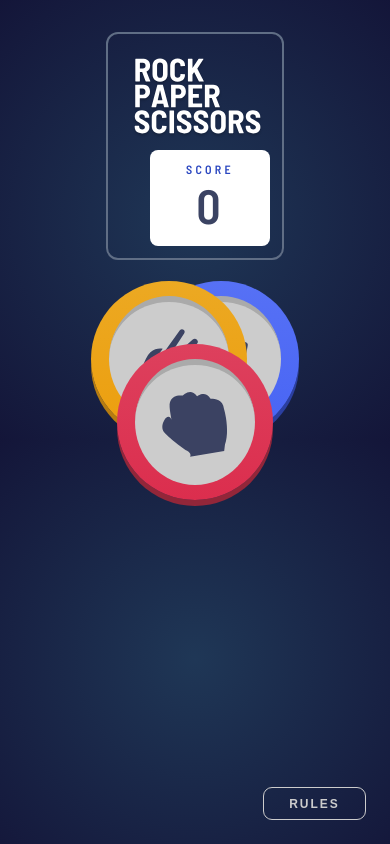
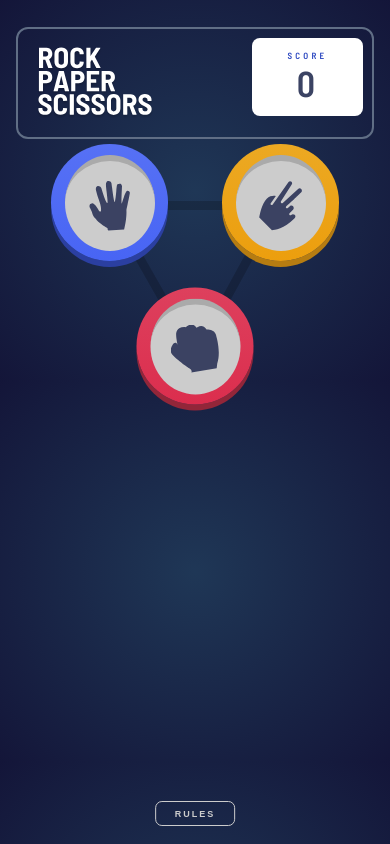
Before and after one commit to InspecteurC/rock-paper-scissors, a plain HTML site: page index.html in a window 390 px wide. Drawn offline with Linux system fonts and the light colour scheme.

Commit message:
Responsive

```diff
--- a/script.js
+++ b/script.js
@@ -29,7 +29,7 @@ function changeStep() {
             Array.from(document.getElementsByClassName('icon')).forEach(function(Icon) {
                 Icon.removeEventListener('click', stepOne,true);
             });
-            setTimeout(() => stepTwo(), 3000);
+            setTimeout(() => stepTwo(), 2000);
             break;
         case 3:
             setTimeout(() => stepThree(), 3000);
--- a/style.css
+++ b/style.css
@@ -12,9 +12,9 @@ header {
     overflow: auto;
     height: -moz-fit-content;
     height: fit-content;
-    width: 40%;
+    width: 20em;
     margin: auto;
-    margin-top: 32px;
+    margin-top: 1.5em;
     padding: 0.5em;
     border: 2px solid hsl(217, 16%, 45%);
     border-radius: 12px;
@@ -22,9 +22,9 @@ header {
 #logo {
     display: block;
     float: left;
-    height: 80px;
+    height: 4em;
     width: auto;
-    margin: 12px;
+    margin: 0.5em;
 }
 div {
     display: block;
@@ -58,8 +58,7 @@ div {
 #triangle {
     display: block;
     height: auto;
-    width: 15%;
-    margin-top: 5em;
+    width: 10em;
 }
 
 .icon img{
@@ -68,6 +67,12 @@ div {
 }
 .step{
     position: relative;
+}
+#step1{
+    width: 10em;
+    height: 10em;
+    margin-top:5em;
+    position:relative;
 }
 #rulesButton {
     position: absolute;
@@ -140,8 +145,8 @@ footer button:hover {
     border-top: #AAA solid 6px;
 }
 .step1.paperIcon {
-    top: 12%;
-    left:36%;
+    top: -27%;
+    left:-30%;
 }
 .paperIcon {
     box-shadow: 0px 6px  hsl(230, 58%, 40%);
@@ -152,8 +157,8 @@ footer button:hover {
     background:         linear-gradient(hsl(230, 89%, 65%), hsl(230, 89%, 62%));
 }
 .step1.scissorsIcon {
-    top: 12%;
-    right:36%;
+    top: -27%;
+    right:-30%;
 }
 .scissorsIcon {
     box-shadow: 0px 6px  hsl(39, 83%, 39%);
@@ -164,7 +169,7 @@ footer button:hover {
     background:         linear-gradient(hsl(40, 84%, 53%), hsl(39, 89%, 49%));
 }
 .step1.rockIcon {
-    bottom: 5%;
+    bottom: 15%;
     right:50%;
     transform: translate(50%,50%);
 }
@@ -248,3 +253,62 @@ p {
                 0 0 0 5em rgba(255,255,255,0.05),
                 0 0 0 7.5em rgba(255,255,255,0.025);
 }
+@media screen and (max-width: 511px) {
+    body {
+        font-size: 18px;
+    }
+/*    .housePicked {
+        float: right;
+    }
+    .youPicked {
+        float: left;
+    }*/
+    #step1{
+        width: 10em;
+        height: 10em;
+        margin-top:3em;
+        position:relative;
+    }
+    #step2, #step3, #step4 {
+        width: 90%;
+        height: auto;
+        display: table;
+    }
+
+    .icon {
+        float:left;
+    }
+    .houseObject {
+        float:right;
+        right:0;
+        left:0;
+        bottom:0;
+        top:0;
+    }
+    #step4 .houseObject {
+        left: 0;
+    }
+    header {
+        width: 90%;
+    }
+    #rulesButton {
+        position: absolute;
+        bottom: none;
+        right: 50%;
+        transform: translate(50%);
+        margin: auto;
+    }
+    #rules {
+        display: block;
+        height: 90%;
+        width:80%;
+    }
+    .result {
+        display: block;
+        position: absolute;
+        top:150%;
+        left:50%;
+        transform: translate(-50%,-50%);
+        color: white;
+    }
+}
```
